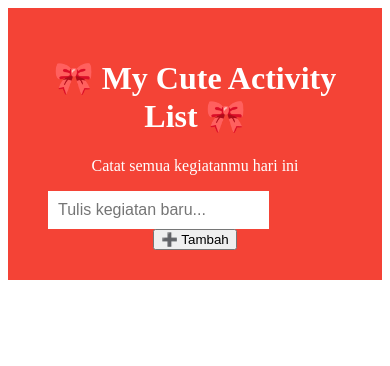
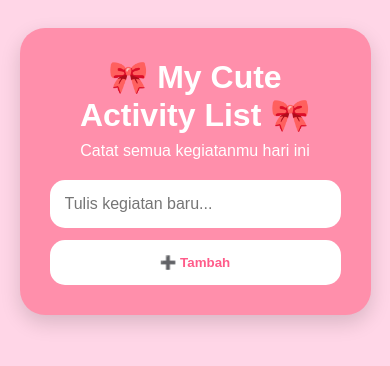
Before and after one commit to lalafadillah/ChevalierLab, a React (Vite) app in the folder week6/: page / in a window 390 px wide. Shown: the top 366 px of the page. Built offline with nearby package versions, Linux system fonts and the light colour scheme.

Commit message:
style css

```diff
--- a/week6/src/App.css
+++ b/week6/src/App.css
@@ -1,114 +1,185 @@
-/* Include the padding and border in an element's total width and height */
 * {
   box-sizing: border-box;
 }
 
-/* Remove margins and padding from the list */
+body {
+  margin: 0;
+  min-height: 100vh;
+
+  background-color: #ffd6e7;
+
+  font-family: "Poppins", sans-serif;
+}
+
+.container {
+  width: 90%;
+  max-width: 950px;
+  margin: 30px auto;
+}
+
+.header {
+  background-color: #ff8fab;
+
+  padding: 30px;
+
+  border-radius: 25px;
+
+  text-align: center;
+
+  box-shadow: 0 8px 20px rgba(0, 0, 0, 0.15);
+
+  animation: float 3s ease-in-out infinite;
+}
+
+.header h1 {
+  color: white;
+  margin: 0;
+  font-size: 2rem;
+}
+
+.header p {
+  color: white;
+  margin-top: 8px;
+}
+
+.input-group {
+  display: flex;
+  gap: 12px;
+  margin-top: 20px;
+}
+
+input {
+  flex: 1;
+
+  padding: 15px;
+
+  border: none;
+
+  border-radius: 15px;
+
+  font-size: 16px;
+
+  outline: none;
+}
+
+.input-group button {
+  background: white;
+
+  color: #ff5c8a;
+
+  border: none;
+
+  padding: 15px 25px;
+
+  border-radius: 15px;
+
+  cursor: pointer;
+
+  font-weight: bold;
+
+  transition: 0.3s;
+}
+
+.input-group button:hover {
+  transform: scale(1.08);
+}
+
 ul {
-  margin: 0;
+  margin-top: 25px;
   padding: 0;
 }
 
-/* Style the list items */
-ul li {
-  cursor: pointer;
-  position: relative;
-  padding: 12px 8px 12px 40px;
-  background: #eee;
-  font-size: 18px;
-  transition: 0.2s;
+li {
+  list-style: none;
 
-  /* make the list items unselectable */
-  -webkit-user-select: none;
-  -moz-user-select: none;
-  -ms-user-select: none;
-  user-select: none;
+  background: white;
+
+  margin-bottom: 15px;
+
+  padding: 18px 20px;
+
+  border-radius: 18px;
+
+  display: flex;
+
+  justify-content: space-between;
+
+  align-items: center;
+
+  box-shadow: 0 4px 12px rgba(0, 0, 0, 0.1);
+
+  animation: slideUp 0.4s ease;
 }
 
-/* Set all odd list items to a different color (zebra-stripes) */
-ul li:nth-child(odd) {
-  background: #f9f9f9;
+li span {
+  font-size: 17px;
+  font-weight: 500;
 }
 
-/* Darker background-color on hover */
-ul li:hover {
-  background: #ddd;
+.done-btn {
+  border: none;
+
+  background: #caffbf;
+
+  padding: 10px 15px;
+
+  border-radius: 12px;
+
+  cursor: pointer;
+
+  transition: 0.3s;
+
+  font-weight: bold;
 }
 
-/* When clicked on, add a background color and strike out text */
-ul li.checked {
-  background: #888;
-  color: #fff;
-  text-decoration: line-through;
+.done-btn:hover {
+  transform: scale(1.1);
 }
 
-/* Add a "checked" mark when clicked on */
-ul li.checked::before {
-  content: '';
-  position: absolute;
-  border-color: #fff;
-  border-style: solid;
-  border-width: 0 2px 2px 0;
-  top: 10px;
-  left: 16px;
-  transform: rotate(45deg);
-  height: 15px;
-  width: 7px;
+@keyframes float {
+  0% {
+    transform: translateY(0px);
   }
 
-/* Style the close button */
-.close {
-  position: absolute;
-  right: 0;
-  top: 0;
-  padding: 12px 16px 12px 16px;
+  50% {
+    transform: translateY(-8px);
   }
 
-.close:hover {
-  background-color: #f44336;
-  color: white;
+  100% {
+    transform: translateY(0px);
+  }
 }
 
-/* Style the header */
-.header {
-  background-color: #f44336;
-  padding: 30px 40px;
-  color: white;
+@keyframes slideUp {
+  from {
+    opacity: 0;
+    transform: translateY(20px);
+  }
+
+  to {
+    opacity: 1;
+    transform: translateY(0);
+  }
+}
+
+/* Responsive HP */
+
+@media (max-width: 768px) {
+  .input-group {
+    flex-direction: column;
+  }
+
+  .input-group button {
+    width: 100%;
+  }
+
+  li {
+    flex-direction: column;
+    gap: 10px;
     text-align: center;
   }
 
-/* Clear floats after the header */
-.header:after {
-  content: "";
-  display: table;
-  clear: both;
+  .done-btn {
+    width: 100%;
   }
-
-/* Style the input */
-input {
-  margin: 0;
-  border: none;
-  border-radius: 0;
-  width: 75%;
-  padding: 10px;
-  float: left;
-  font-size: 16px;
 }
-
-/* Style the "Add" button */
-.addBtn {
-  padding: 10px;
-  width: 25%;
-  background: #d9d9d9;
-  color: #555;
-  float: left;
-  text-align: center;
-  font-size: 16px;
-  cursor: pointer;
-  transition: 0.3s;
-  border-radius: 0;
-}
-
-.addBtn:hover {
-  background-color: #bbb;
-}
```
Lines whose indentation alone changed are shown as unchanged.
